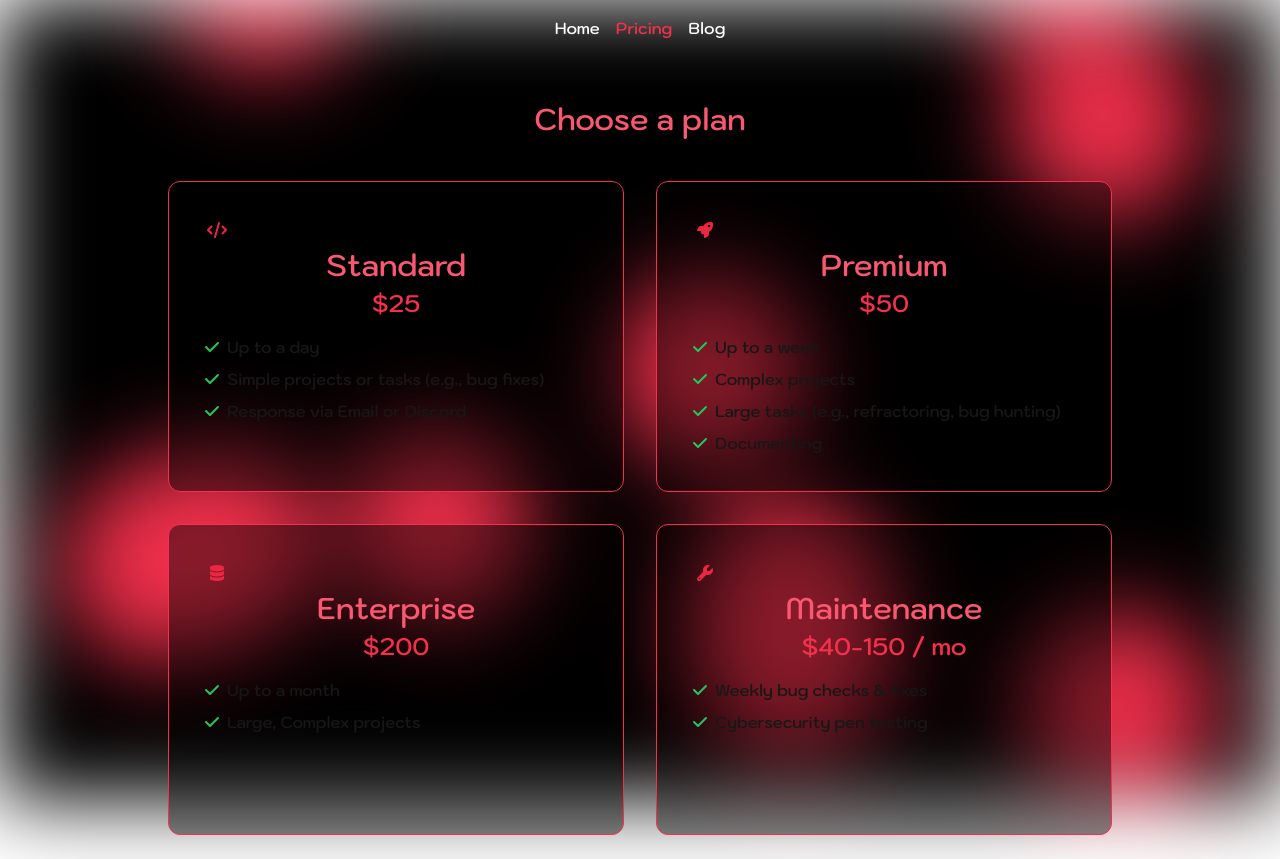
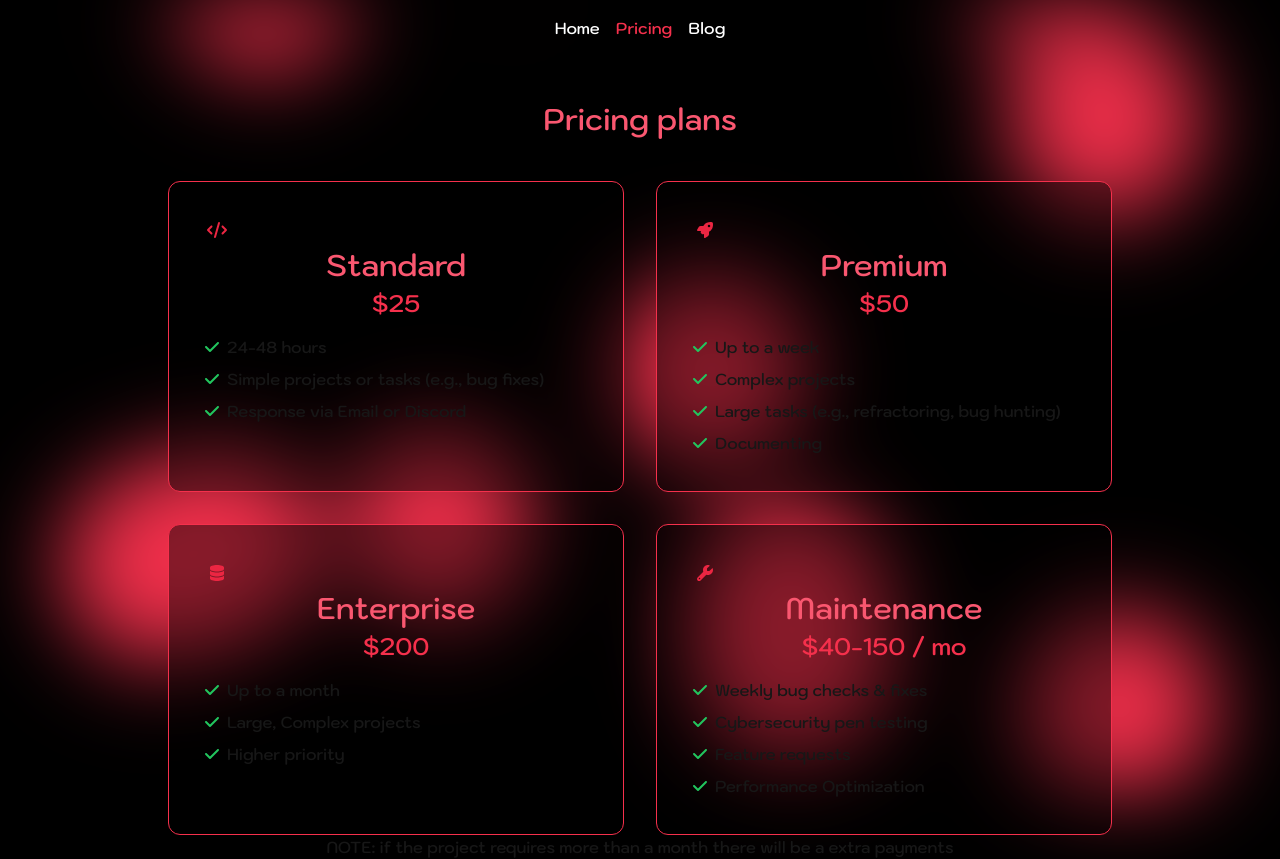
Before and after one commit to kleo-dev/portfolio, a Next.js app: page /pricing in a window 1280 px wide. Before the commit the page ends 835 px from the top, so only its background shows below. Built offline with nearby package versions, Linux system fonts and the light colour scheme.

Commit message:
updated pricing and fixed a bug

```diff
--- a/src/app/layout.tsx
+++ b/src/app/layout.tsx
@@ -15,7 +15,7 @@ export default function RootLayout({
 }>) {
   return (
     <html lang="en">
-      <body className={`antialiased`}>
+      <body className={`antialiased bg-black`}>
         <Background />
         <Navbar />
         {children}
--- a/src/app/pricing/page.tsx
+++ b/src/app/pricing/page.tsx
@@ -13,7 +13,7 @@ export default function Pricing() {
       {/* <Background /> */}
       <div className="content-center w-full lg:mx-auto pt-16 lg:pt-0 relative z-20 pb-16 md:pb-0 animate-fadeIn">
         <div className="w-full max-w-screen-lg mx-auto px-4 md:px-10">
-          <h1 className="pt-10 w-max mx-auto text-red-400">Choose a plan</h1>
+          <h1 className="pt-10 w-max mx-auto text-red-400">Pricing plans</h1>
           <div className="pt-10 h-full grid grid-cols-1 lg:grid-cols-2 grid-rows-2 gap-8">
             <div className="h-full rounded-xl bg-transparent-ish border border-red p-9">
               <FontAwesomeIcon
@@ -29,7 +29,7 @@ export default function Pricing() {
                     icon={faCheck}
                     width={14}
                   />
-                  Up to a day
+                  24-48 hours
                 </li>
                 <li className="flex items-center">
                   <FontAwesomeIcon
@@ -117,6 +117,14 @@ export default function Pricing() {
                   />
                   Large, Complex projects
                 </li>
+                <li className="flex items-center">
+                  <FontAwesomeIcon
+                    className="text-green-500 mr-2"
+                    icon={faCheck}
+                    width={14}
+                  />
+                  Higher priority
+                </li>
               </ul>
             </div>
 
@@ -144,9 +152,28 @@ export default function Pricing() {
                   />
                   Cybersecurity pen testing
                 </li>
+
+                <li className="flex items-center">
+                  <FontAwesomeIcon
+                    className="text-green-500 mr-2"
+                    icon={faCheck}
+                    width={14}
+                  />
+                  Feature requests
+                </li>
+
+                <li className="flex items-center">
+                  <FontAwesomeIcon
+                    className="text-green-500 mr-2"
+                    icon={faCheck}
+                    width={14}
+                  />
+                  Performance Optimization
+                </li>
               </ul>
             </div>
           </div>
+          <p className="md:mx-auto md:w-max">NOTE: if the project requires more than a month there will be a extra payments</p>
         </div>
       </div>
     </div>
```
